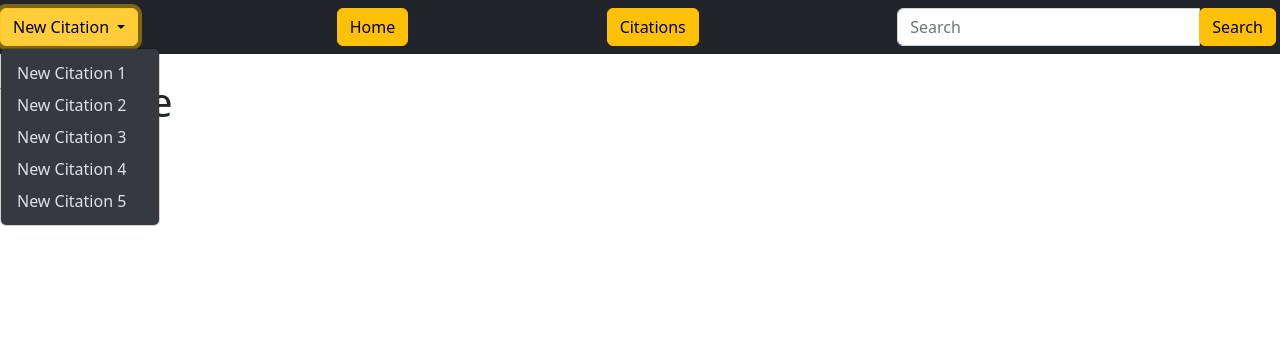
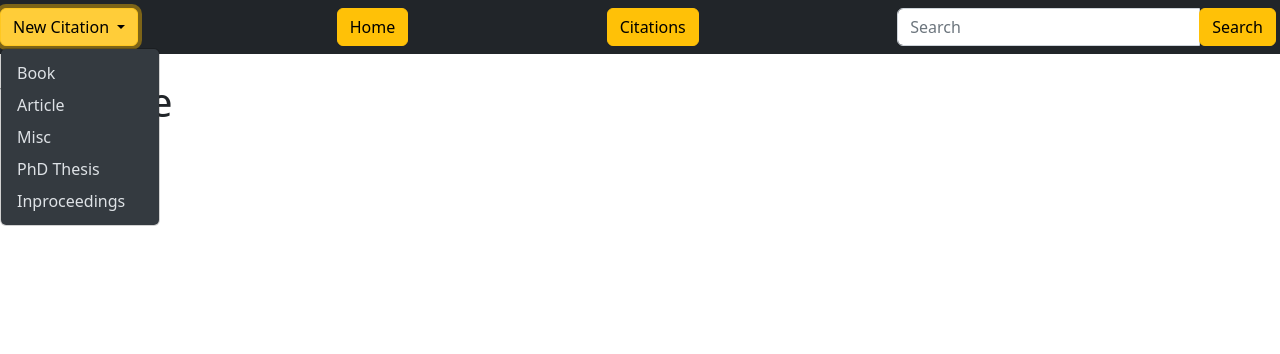
Before and after one commit to opturtio/Kumpulan-Kovat, a Flask app: page / in a window 1280 px wide, after a click on "New Citation". Shown: the top 354 px of the page. Run offline with Flask 3, Linux system fonts and the light colour scheme.

Commit message:
Update layout.html dropdown menu for new citation

```diff
--- a/bibtex_generator/templates/layout.html
+++ b/bibtex_generator/templates/layout.html
@@ -13,11 +13,11 @@
             New Citation
         </button>
         <ul class="dropdown-menu dropdown-menu-dark">
-            <li><a class="dropdown-item" href="/new_citation">New Citation 1</a></li>
-            <li><a class="dropdown-item" href="/new_citation">New Citation 2</a></li>
-            <li><a class="dropdown-item" href="/new_citation">New Citation 3</a></li>
-            <li><a class="dropdown-item" href="/new_citation">New Citation 4</a></li>
-            <li><a class="dropdown-item" href="/new_citation">New Citation 5</a></li>
+            <li><a class="dropdown-item" href="/new_book">Book</a></li>
+            <li><a class="dropdown-item" href="/new_article">Article</a></li>
+            <li><a class="dropdown-item" href="/new_misc">Misc</a></li>
+            <li><a class="dropdown-item" href="/new_phdthesis">PhD Thesis</a></li>
+            <li><a class="dropdown-item" href="/new_inproceedings">Inproceedings</a></li>
         </ul>
     </div>
         <a class="btn btn-warning" href="/">Home</a>
```
